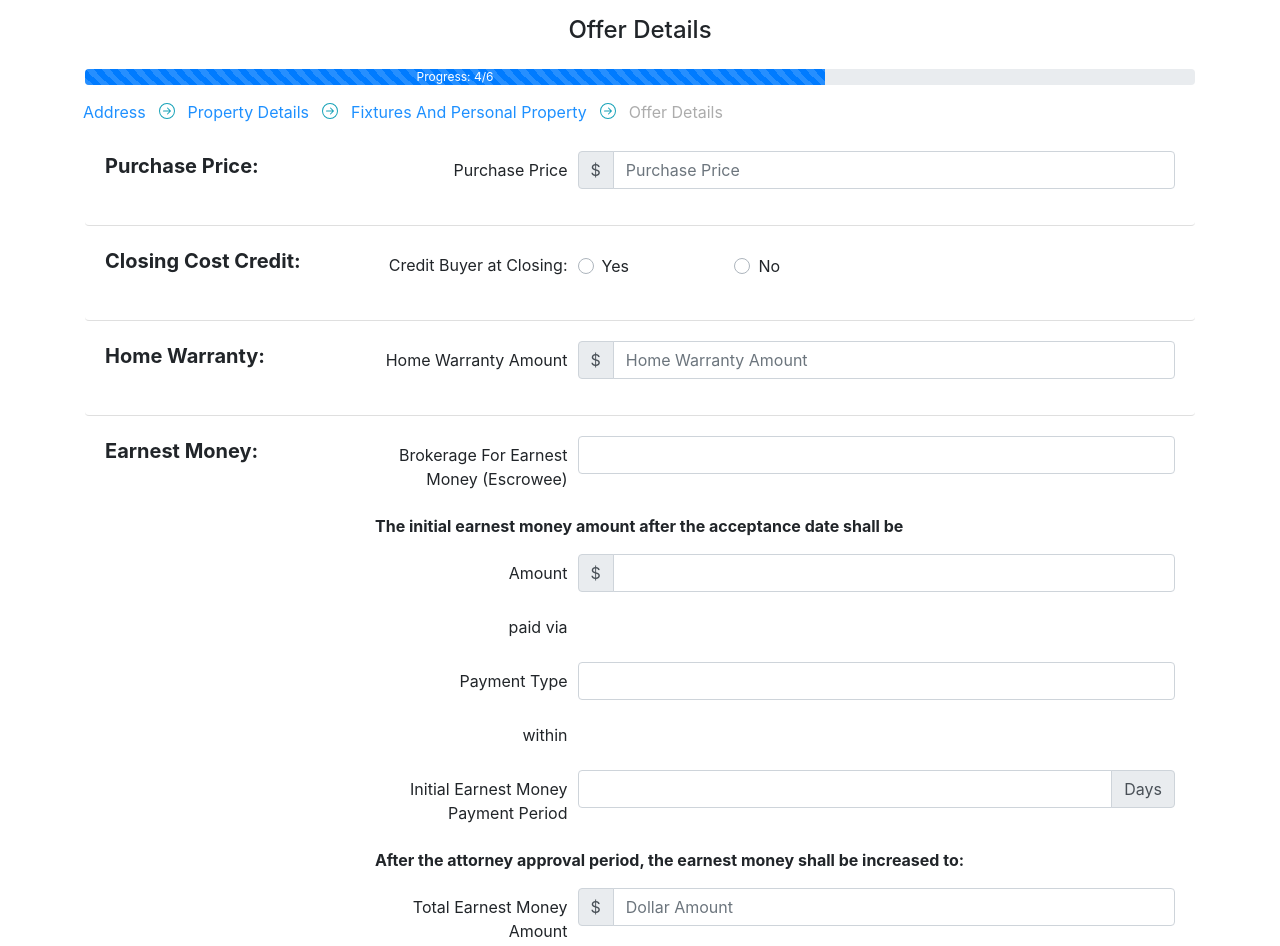
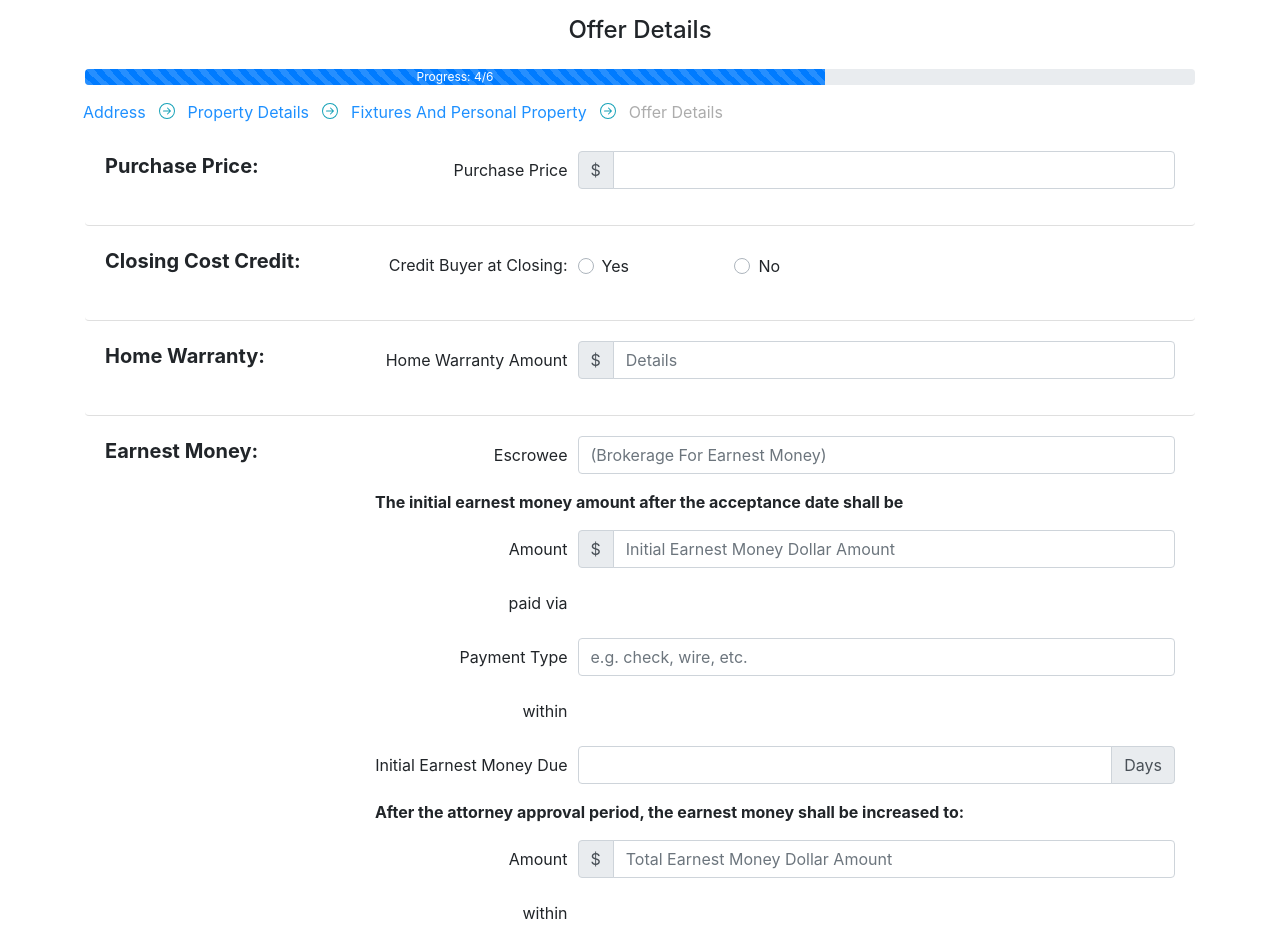
Before and after one commit to ezl/binkley-offer, a Vue app in the folder frontend/: page /second-step in a window 1280 px wide. Shown: the top 946 px of the page. Built offline with nearby package versions, Linux system fonts and the light colour scheme; what vue-google-oauth2 would draw is missing.

Commit message:
Update offer details form copy

```diff
--- a/frontend/src/pages/OfferDetails.vue
+++ b/frontend/src/pages/OfferDetails.vue
@@ -19,7 +19,7 @@
           class="mb-0"
         >
           <TextInputMoney prepend="$" title="Purchase Price" v-model="pdfBody.purchase_price"
-                          text-label="Purchase Price"></TextInputMoney>
+                          text-label=" "></TextInputMoney>
         </b-form-group>
       </b-card>
       <b-card bg-variant="white" class="border-top-0 border-right-0 border-left-0">
@@ -55,7 +55,7 @@
           class="mb-0"
         >
           <TextInputMoney title="Home Warranty Amount" prepend="$" v-model="pdfBody.home_warranty_amount"
-                          text-label="Home Warranty Amount"></TextInputMoney>
+                          text-label=""></TextInputMoney>
         </b-form-group>
       </b-card>
       <b-card bg-variant="white" class="border-top-0 border-right-0 border-left-0">
@@ -66,30 +66,30 @@
           label-class="font-weight-bold pt-0"
           class="mb-0"
         >
-          <TextInput :special-field=true title="Brokerage For Earnest Money (Escrowee)"
-                          v-model="pdfBody.brokerage_for_earnest_money" text-label=" "
+          <TextInput :special-field=true title="Escrowee"
+                          v-model="pdfBody.brokerage_for_earnest_money" text-label="(Brokerage For Earnest Money)"
           ></TextInput>
           <p><strong>The initial earnest money amount after the acceptance date shall be</strong></p>
           <TextInputMoney title="Amount" prepend="$" v-model="pdfBody.initial_earnest_money_amount"
-                          text-label=" "></TextInputMoney>
+                          text-label="Initial Earnest Money Dollar Amount"></TextInputMoney>
           <b-form-group label-cols-sm="3" label="paid via" label-align-sm="right"></b-form-group>
           <TextInput :special-field="true" title="Payment Type"
                      v-model="pdfBody.how_buyer_deposits_earnest_money"
-                     text-label=" "></TextInput>
+                     text-label="e.g. check, wire, etc."></TextInput>
           <b-form-group label-cols-sm="3" label="within" label-align-sm="right"></b-form-group>
-          <TextInput :special-field="true" append="Days" title="Initial Earnest Money Payment Period"
+          <TextInput :special-field="true" append="Days" title="Initial Earnest Money Due"
                      v-model="pdfBody.initial_earnest_money_due_date"
                      text-label=" "></TextInput>
           <p><strong>After the attorney approval period, the earnest money shall be increased to:</strong></p>
-          <TextInputMoney title="Total Earnest Money Amount" prepend="$"
+          <TextInputMoney title="Amount" prepend="$"
                           v-model="pdfBody.balance_of_earnest_money_amount"
-                          text-label="Dollar Amount"></TextInputMoney>
+                          text-label="Total Earnest Money Dollar Amount"></TextInputMoney>
 
           <b-form-group label-cols-sm="3" label="within" label-align-sm="right"></b-form-group>
 
-          <TextInputMoney title="Balance of Earnest Money Due Date" append="days"
+          <TextInput :special-field="true" title="Balance of Earnest Money Due" append="Days"
                           v-model="pdfBody.balance_of_earnest_money_due_date"
-                          text-label=" "></TextInputMoney>
+                          text-label=" "></TextInput>
         </b-form-group>
       </b-card>
       <b-card bg-variant="white" class="border-top-0 border-right-0 border-left-0">
```
